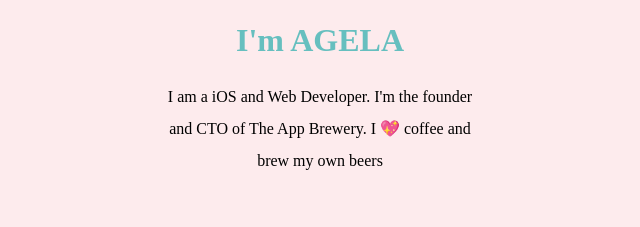
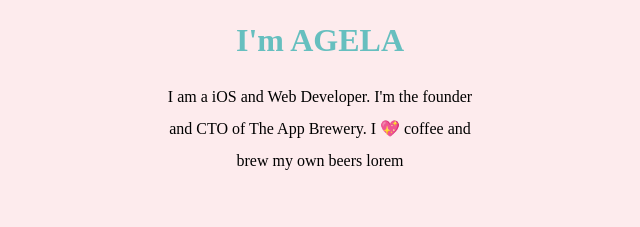
Before and after one commit to Hieu0308/project-web, a plain HTML site: page index.html in a window 1280 px wide. Shown: the part 1071-1298 px from the top of the page, 320-960 px from the left. Drawn offline with Linux system fonts and the light colour scheme.

Commit message:
Update index.html

```diff
--- a/index.html
+++ b/index.html
@@ -19,7 +19,7 @@
         <div class="angela">
             <img src="image/angela.png" alt="angela img">
             <h1>I'm AGELA</h1>
-            <p>I am a iOS and Web Developer. I'm the founder and CTO of The App Brewery. I 💖 coffee and brew my own beers</p>
+            <p>I am a iOS and Web Developer. I'm the founder and CTO of The App Brewery. I 💖 coffee and brew my own beers lorem </p>
         </div>
         <hr>
         <div class="skill">
```
